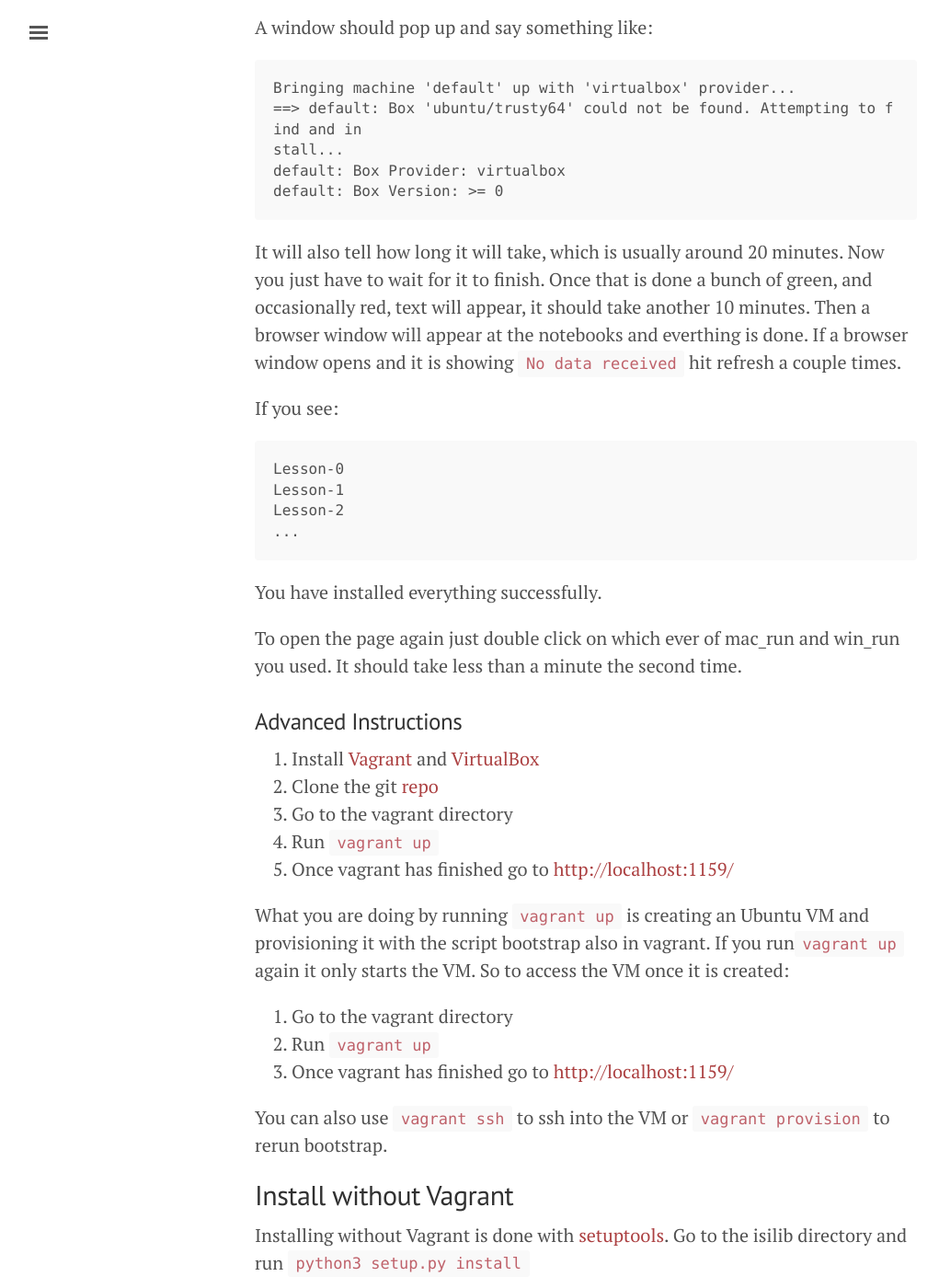
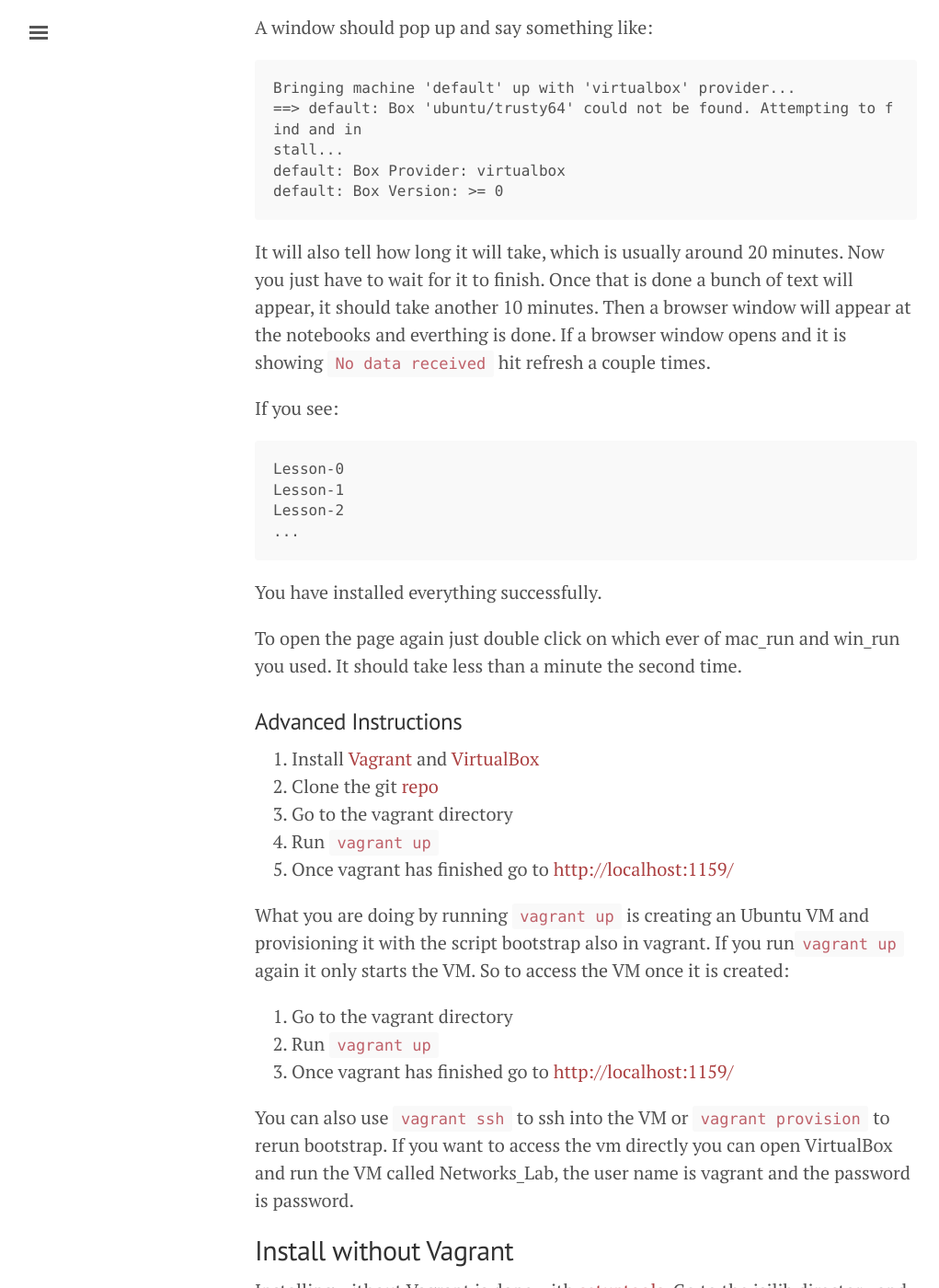
Before and after one commit to UWNETLAB/metaknowledge, a Jekyll site: the page built from installation.md, in a window 1280 px wide and 1400 px high, scrolled down 956 px. Shown: the whole window at 92% size, without its empty margins (3-1024 px from the left). Built offline with Jekyll 4.4.1, drawn with Linux system fonts in a browser that asks for light colours; Markdown is read by kramdown in place of the engine named in the settings.

Commit message:
More install changes

```diff
--- a/installation.md
+++ b/installation.md
@@ -29,7 +29,7 @@ A window should pop up and say something like:
     default: Box Provider: virtualbox
     default: Box Version: >= 0
 
-It will also tell how long it will take, which is usually around 20 minutes. Now you just have to wait for it to finish. Once that is done a bunch of green, and occasionally red, text will appear, it should take another 10 minutes. Then a browser window will appear at the notebooks and everthing is done. If a browser window opens and it is showing `No data received` hit refresh a couple times.
+It will also tell how long it will take, which is usually around 20 minutes. Now you just have to wait for it to finish. Once that is done a bunch of text will appear, it should take another 10 minutes. Then a browser window will appear at the notebooks and everthing is done. If a browser window opens and it is showing `No data received` hit refresh a couple times.
 
 If you see:
 
@@ -55,7 +55,7 @@ What you are doing by running `vagrant up` is creating an Ubuntu VM and provisio
 2. Run `vagrant up`
 3. Once vagrant has finished go to [http://localhost:1159/](http://localhost:1159/)
 
-You can also use `vagrant ssh` to ssh into the VM or `vagrant provision` to rerun bootstrap.
+You can also use `vagrant ssh` to ssh into the VM or `vagrant provision` to rerun bootstrap. If you want to access the vm directly you can open VirtualBox and run the VM called Networks_Lab, the user name is vagrant and the password is password.
 
 ## Install without Vagrant
 
```
Also changed, not shown: 3 other files.
